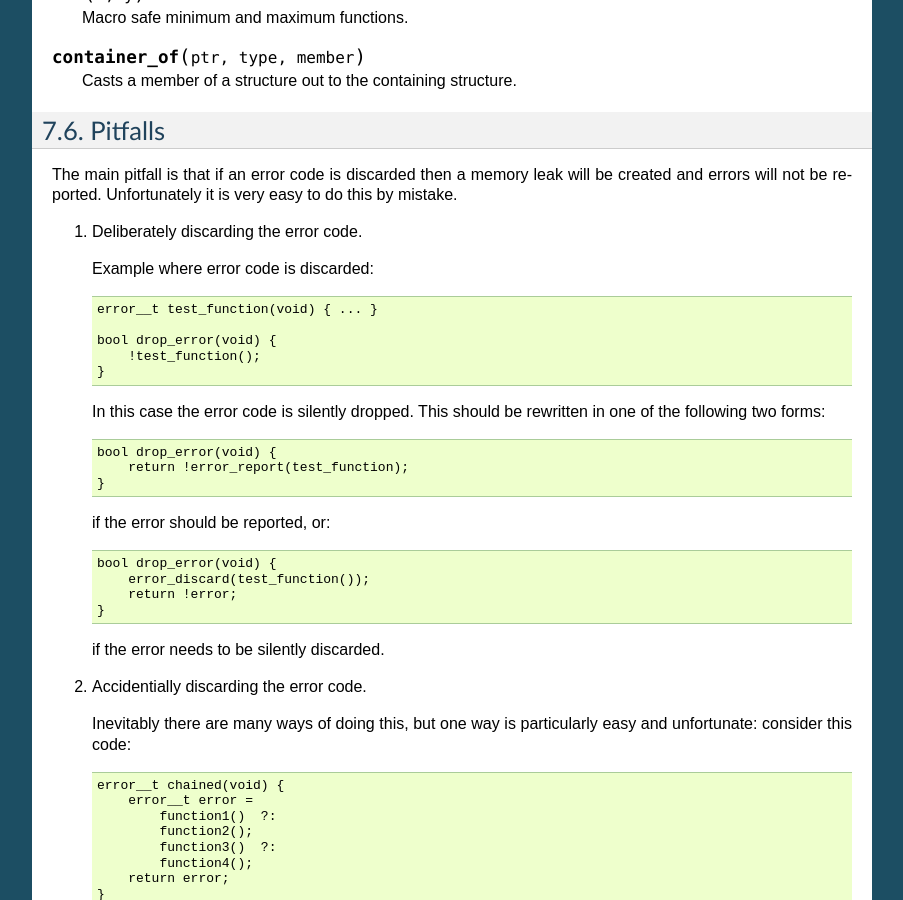
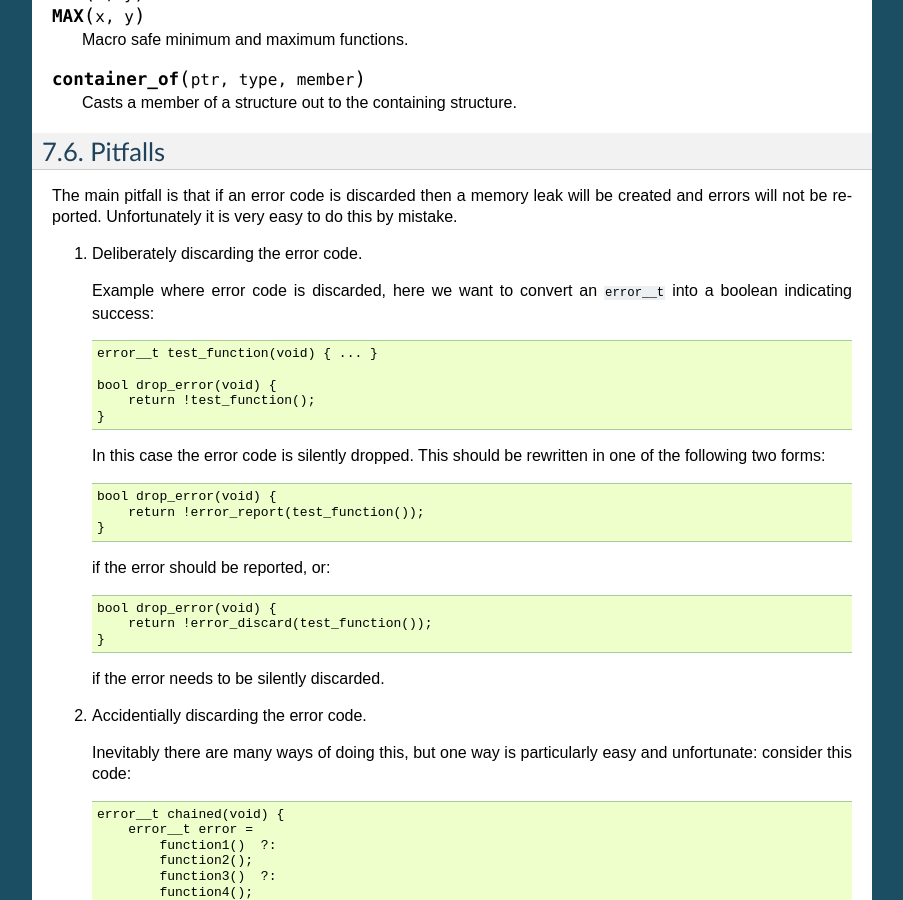
Before and after one commit to DiamondLightSource/epics_device, a Sphinx documentation site: the page built from docs/error.rst, in a window 1280 px wide and 900 px high, scrolled down 4525 px. Shown: the whole window, without its empty margins (198-1101 px from the left). Built offline with Sphinx 7.4.7, drawn with Linux system fonts in a browser that asks for light colours; the version number could not be read and is left out; some of the changed text lies outside the part shown.

Commit message:
Return error status from error_discard, fix a documentation bug
git-svn-id: svn+ssh://serv0002.cs.diamond.ac.uk/home/subversion/repos/controls/diamond/trunk/support/epics_device@166362 e099a375-04f9-0310-9d5f-a741eaff62e1

```diff
--- a/docs/error.rst
+++ b/docs/error.rst
@@ -186,14 +186,16 @@
 
     This function disposes of `error`, and this value is no longer valid.
 
-..  macro:: ERROR_REPORT(error, format...)
+..  macro:: bool ERROR_REPORT(error, format...)
 
-    This helper function will augment `error` with the message defined by
+    This helper macro will augment `error` with the message defined by
     `format` before reporting the error by calling :func:`error_report`.
 
-..  function:: void error_discard(error__t error)
+..  function:: bool error_discard(error__t error)
 
     This function silently discards `error`, after which the value is invalid.
+    As for :func:`error_report`, ``true`` is returned if `error` was an error,
+    and ``false`` if it was ``ERROR_OK``.
 
 ..  function:: void error_extend(error__t error, const char *format, ...)
 
@@ -314,26 +316,26 @@
 
 1.  Deliberately discarding the error code.
 
-    Example where error code is discarded::
+    Example where error code is discarded, here we want to convert an
+    ``error__t`` into a boolean indicating success::
 
         error__t test_function(void) { ... }
 
         bool drop_error(void) {
-            !test_function();
+            return !test_function();
         }
 
     In this case the error code is silently dropped.  This should be rewritten
     in one of the following two forms::
 
         bool drop_error(void) {
-            return !error_report(test_function);
+            return !error_report(test_function());
         }
 
     if the error should be reported, or::
 
         bool drop_error(void) {
-            error_discard(test_function());
-            return !error;
+            return !error_discard(test_function());
         }
 
     if the error needs to be silently discarded.
```
Also changed, not shown: 2 other files.
